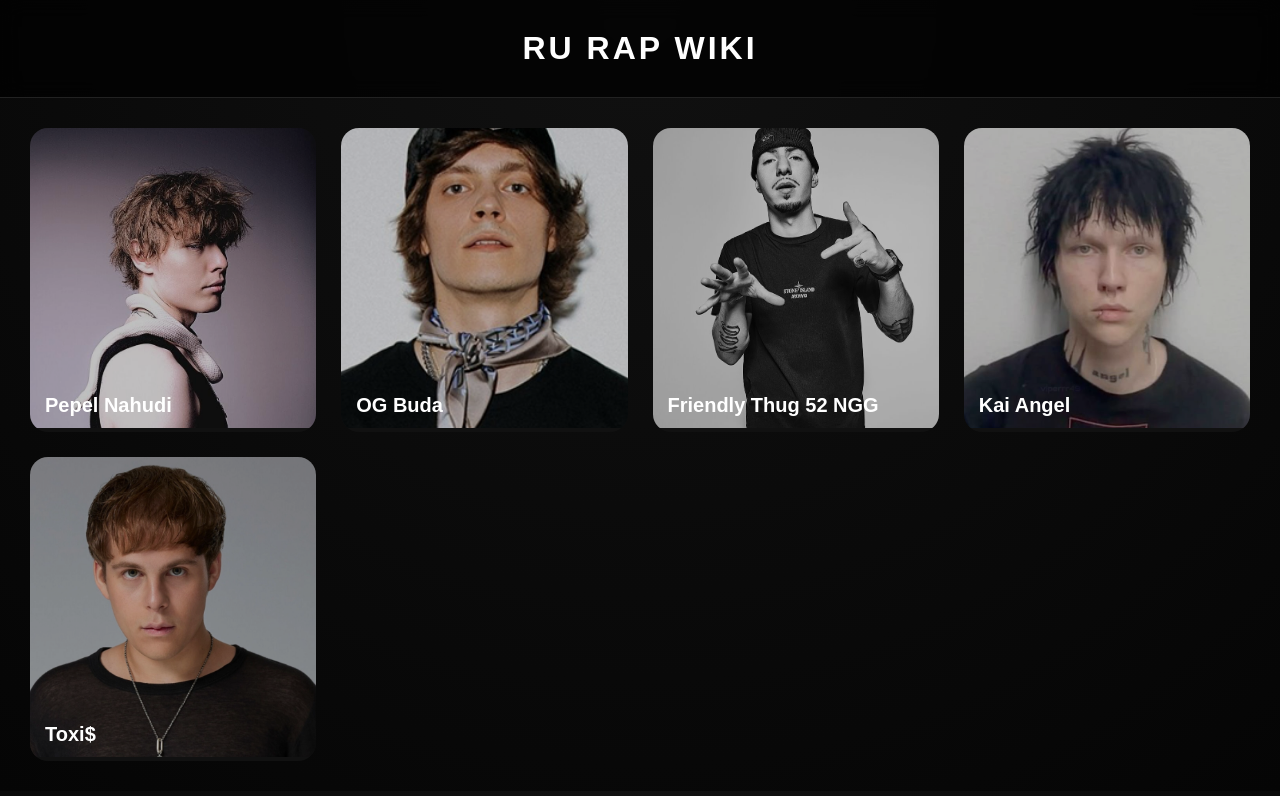
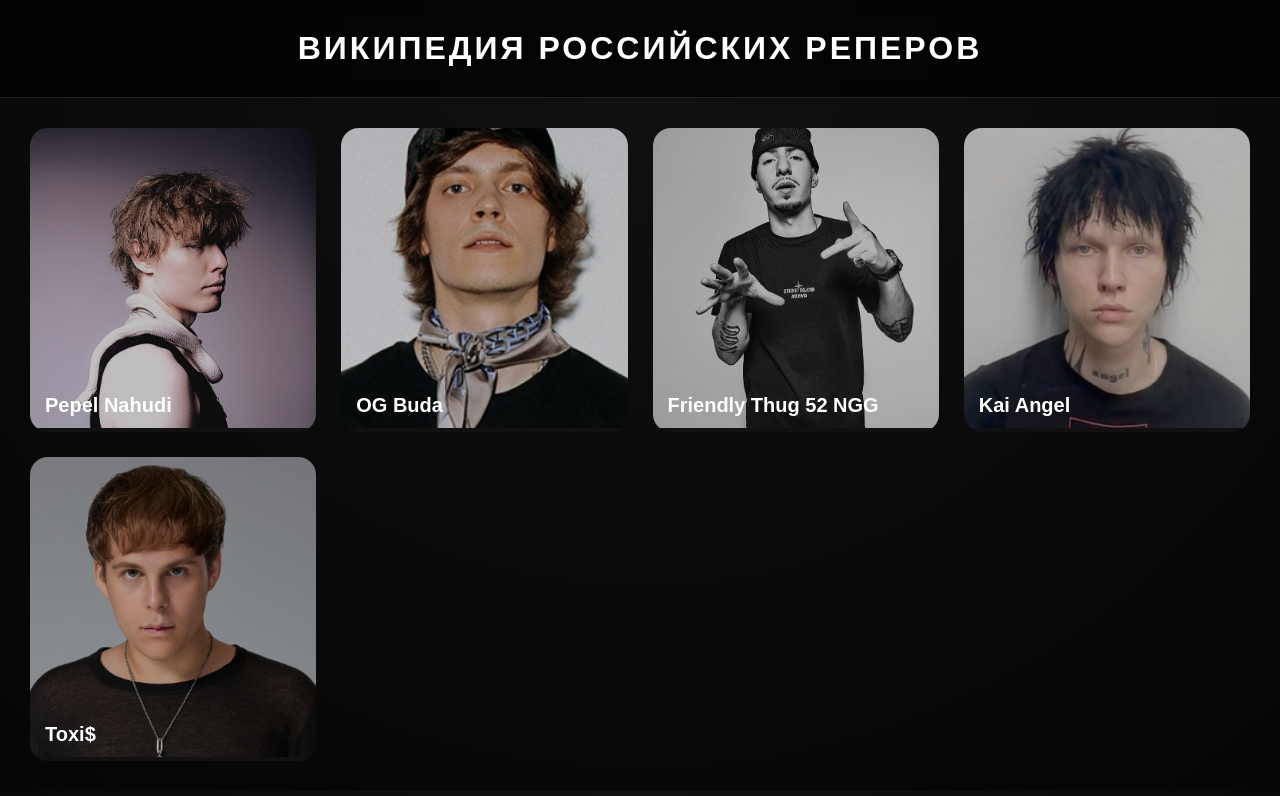
Before and after one commit to Oniiicha/Wikipedia, a plain HTML site: page index.html in a window 1280 px wide. Drawn offline with Linux system fonts and the light colour scheme.

Commit message:
Add files via upload

```diff
--- a/index.html
+++ b/index.html
@@ -7,7 +7,7 @@
 </head>
 <body>
 
-<header>RU RAP WIKI</header>
+<header>ВИКИПЕДИЯ РОССИЙСКИХ РЕПЕРОВ</header>
 
 <div class="grid">
 
```
